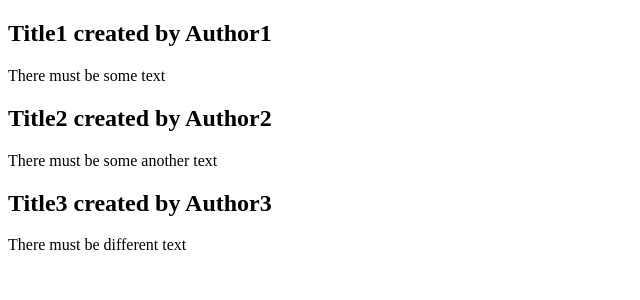
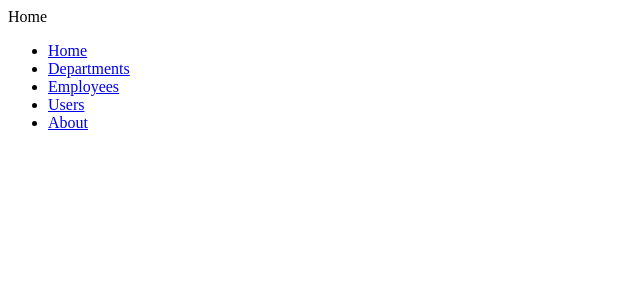
Before and after one commit to BolotnyaBoss/EPAM_Flask_Project, a Flask app: page / in a window 1280 px wide. Shown: the top 300 px of the page, without its empty margins (0-640 px from the left). Run offline with Flask 2, Linux system fonts and the light colour scheme.

Commit message:
add some views to template folder

```diff
--- a/main.py
+++ b/main.py
@@ -21,9 +21,22 @@ some_data = [
 ]
 
 @app.route("/")
-@app.route("/home")
 def home():
-    return render_template('home.html', data=some_data)
+    return render_template('index.html')
+
+@app.route("/users")
+def users():
+    return render_template('users.html', data=some_data)
+
+
+@app.route("/employees")
+def employees():
+    return render_template('employees.html', data=some_data)
+
+
+@app.route("/departments")
+def departments():
+    return render_template('departments.html', data=some_data)
 
 
 @app.route("/about")
--- a/templates/home.html
+++ b/templates/employees.html
@@ -1,13 +1,10 @@
-<!DOCTYPE html>
-<html lang="en">
-<head>
-    <meta charset="UTF-8">
-    <title>Home</title>
-</head>
-<body>
+{% extends "layout.html" %}
+{% block title %}
+    Employees
+{% endblock %}
+{% block body%}
     {% for item in data%}
     <h2>{{item.title}} created by {{item.author}}</h2>
     <p>{{item.body}}</p>
     {%endfor%}
-</body>
-</html>
+{% endblock body%}
--- /dev/null
+++ b/templates/index.html
@@ -0,0 +1,15 @@
+{% extends "layout.html" %}
+{% block title %}
+    Home
+{% endblock %}
+{% block body%}
+    <header>
+      <ul>
+        <li><a href="/"> Home </a></li>
+        <li><a href="/departments"> Departments </a></li>
+        <li><a href="/employees"> Employees </a></li>
+        <li><a href="/users"> Users </a></li>
+        <li><a href="/about"> About </a></li>
+      </ul>
+    </header>
+{% endblock body%}
--- /dev/null
+++ b/templates/layout.html
@@ -0,0 +1,11 @@
+<!DOCTYPE html>
+<html lang="en">
+<head>
+{% block title %}
+{% endblock %}
+</head>
+<body>
+  {% block body %}
+  {% endblock body %}
+</body>
+</html>
```
Also changed, not shown: templates/about.html (+7 -12 lines), templates/departments.html (added, +10 -0 lines), templates/users.html (added, +10 -0 lines).
